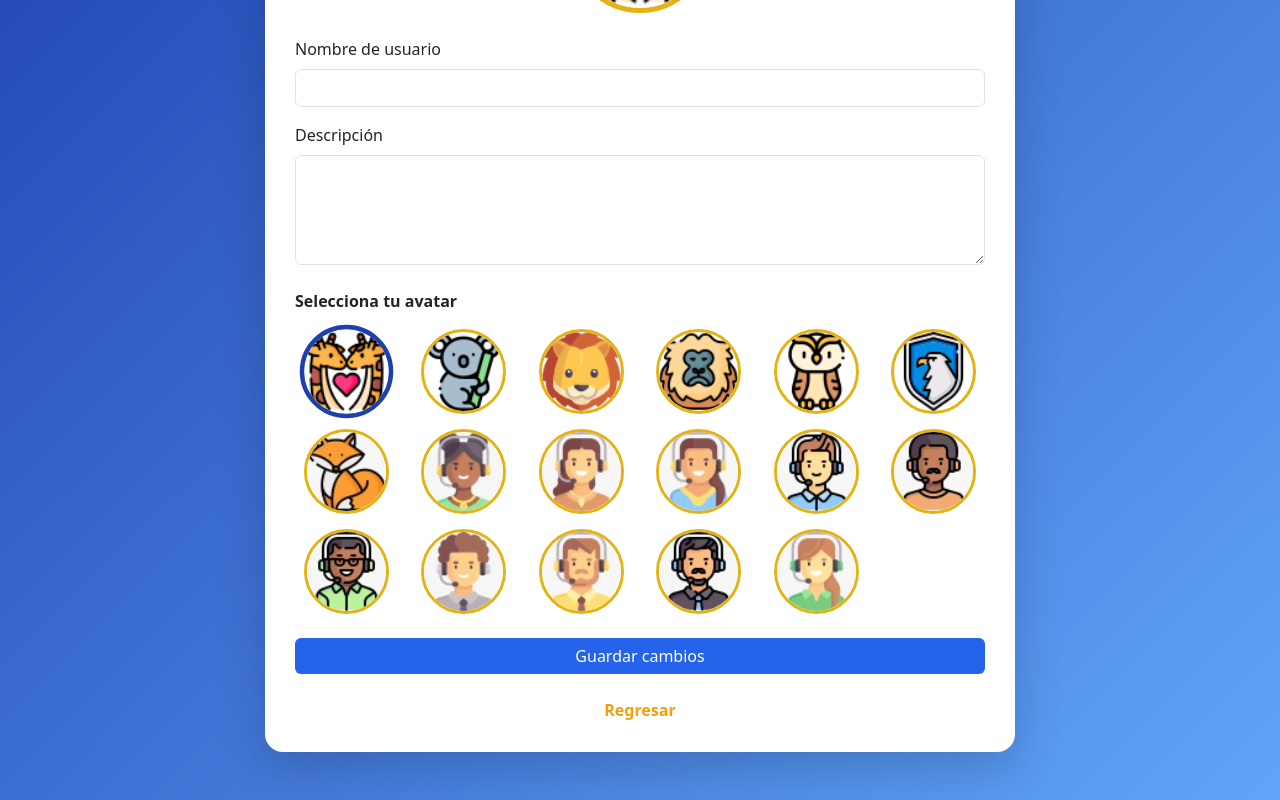
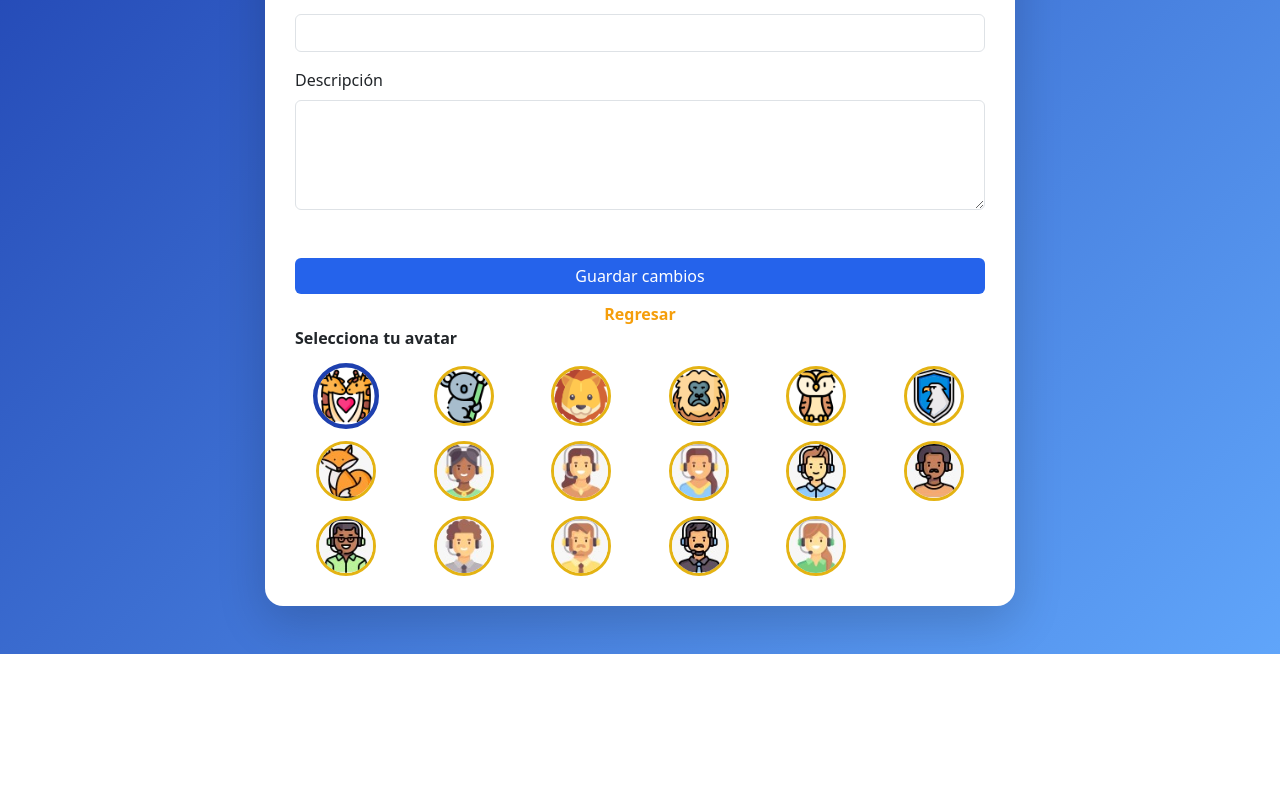
Before and after one commit to Azterbaez/GameLingo, a React (Vite) app: page /perfil in a window 1280 px wide. Shown: the part 267-1067 px from the top of the page. After the commit the page ends 921 px from the top, so only its background shows below. Built offline with nearby package versions, Linux system fonts and the light colour scheme.

Commit message:
diseño de menu amburguersa

```diff
--- a/src/components/navegacion/Encabezado.jsx
+++ b/src/components/navegacion/Encabezado.jsx
@@ -27,6 +27,7 @@ const Encabezado = () => {
   // 🔥 LOGOUT LIMPIO
   const cerrarSesion = async () => {
     try {
+      setMostrarMenu(false);
       await supabase.auth.signOut();
 
       // 🔥 limpiar estado global del usuario
@@ -34,7 +35,7 @@ const Encabezado = () => {
 
       localStorage.removeItem("usuario-supabase");
 
-      navigate("/login");
+      navigate("/login", { replace: true });
     } catch (err) {
       console.error("Error cerrando sesión:", err.message);
     }
@@ -121,6 +122,7 @@ const Encabezado = () => {
           placement="end"
           show={mostrarMenu}
           onHide={() => setMostrarMenu(false)}
+          className="menu-lateral"
         >
           <Offcanvas.Header closeButton>
             <Offcanvas.Title>GameLingo</Offcanvas.Title>
@@ -136,6 +138,7 @@ const Encabezado = () => {
               <Nav.Link onClick={() => manejarNavegacion("/perfil")}>
                 Perfil
               </Nav.Link>
+
 
               <hr />
 
--- a/src/views/Perfil.jsx
+++ b/src/views/Perfil.jsx
@@ -82,8 +82,8 @@ const Perfil = () => {
             src={avatar || avatargiraffe}
             alt="Avatar seleccionado"
             style={{
-              width: "140px",
-              height: "140px",
+              width: "85px",
+              height: "85px",
               borderRadius: "50%",
               border: "5px solid #e4b313",
               objectFit: "cover",
@@ -112,6 +112,25 @@ const Perfil = () => {
               onChange={(e) => setBio(e.target.value)}
             />
           </Form.Group>
+
+  <Button
+            type="button"
+            className="w-100 mt-4"
+            onClick={handleSave}
+          >
+            Guardar cambios
+
+          </Button>
+<div className="text-center mt-2">
+            <Link
+              to="/inicio"
+              className="fw-bold text-decoration-none"
+              style={{ color: "#f59e0b" }}
+            >
+              Regresar
+            </Link>
+          </div>
+
 
           <Form.Label className="fw-bold mb-3">
             Selecciona tu avatar
@@ -151,8 +170,8 @@ const Perfil = () => {
                 alt={`avatar-${i}`}
                 onClick={() => setAvatar(img)}
                 style={{
-                  width: "85px",
-                  height: "85px",
+                  width: "60px",
+                  height: "60px",
                   borderRadius: "50%",
                   objectFit: "cover",
                   cursor: "pointer",
@@ -172,23 +191,7 @@ const Perfil = () => {
             ))}
           </div>
 
-          <Button
-            type="button"
-            className="w-100 mt-4"
-            onClick={handleSave}
-          >
-            Guardar cambios
-          </Button>
 
-          <div className="text-center mt-4">
-            <Link
-              to="/inicio"
-              className="fw-bold text-decoration-none"
-              style={{ color: "#f59e0b" }}
-            >
-              Regresar
-            </Link>
-          </div>
         </Form>
       </Card>
     </Container>
```
